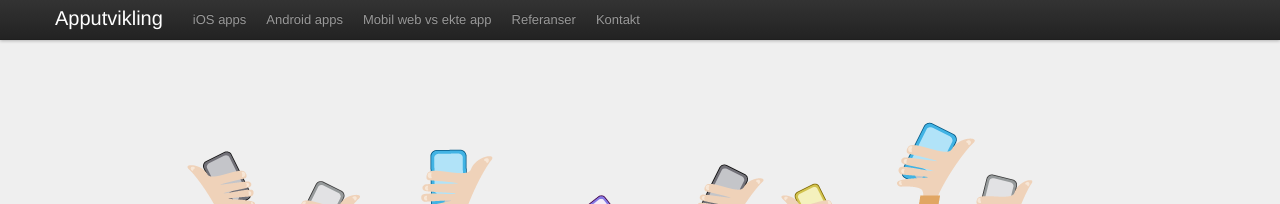
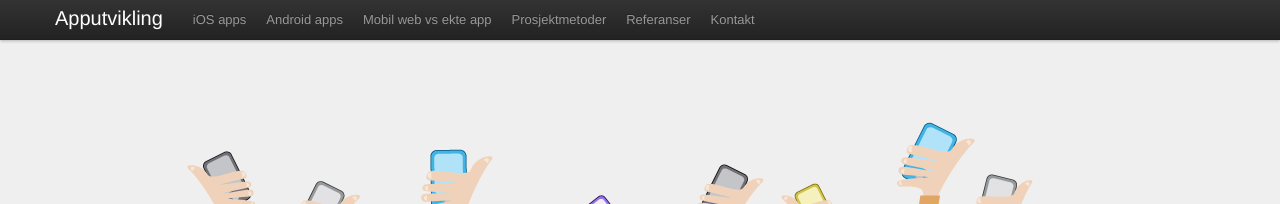
Before and after one commit to front/apputvikling, a Jekyll site: the page built from index.html, in a window 1280 px wide. Shown: the top 204 px of the page. Built offline with Jekyll 4.4.1, drawn with Linux system fonts in a browser that asks for light colours; nearby versions of some CDN libraries; comment, search, counter and statistics services are not loaded.

Commit message:
Metode link

```diff
--- a/_layouts/default.html
+++ b/_layouts/default.html
@@ -52,6 +52,9 @@
               </li>
               <li class="">
                 <a href="/html5-vs-app">Mobil web vs ekte app</a>
+              </li>
+              <li class="">
+                <a href="/metode/">Prosjektmetoder</a>
               </li>
               <li class="">
                 <a href="/referanser/">Referanser</a>
```
Also changed, not shown: 14 other files.
